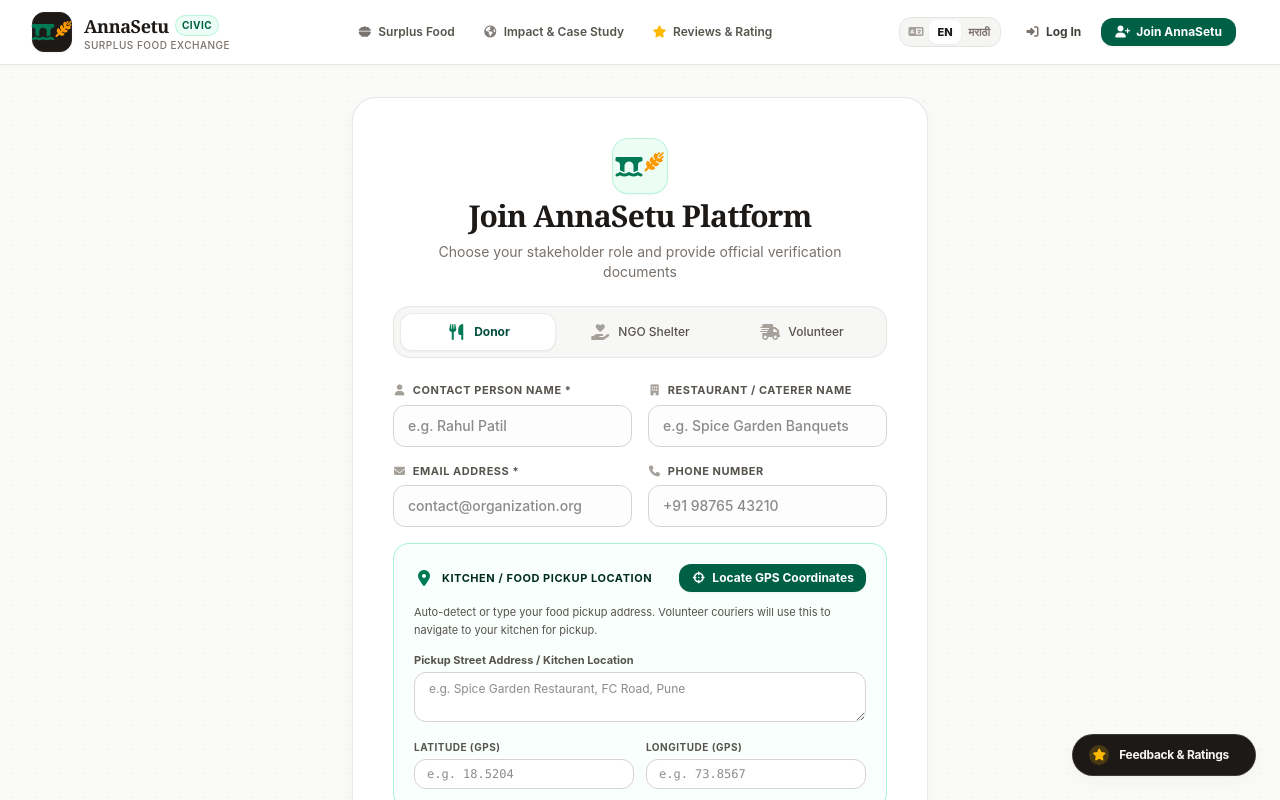
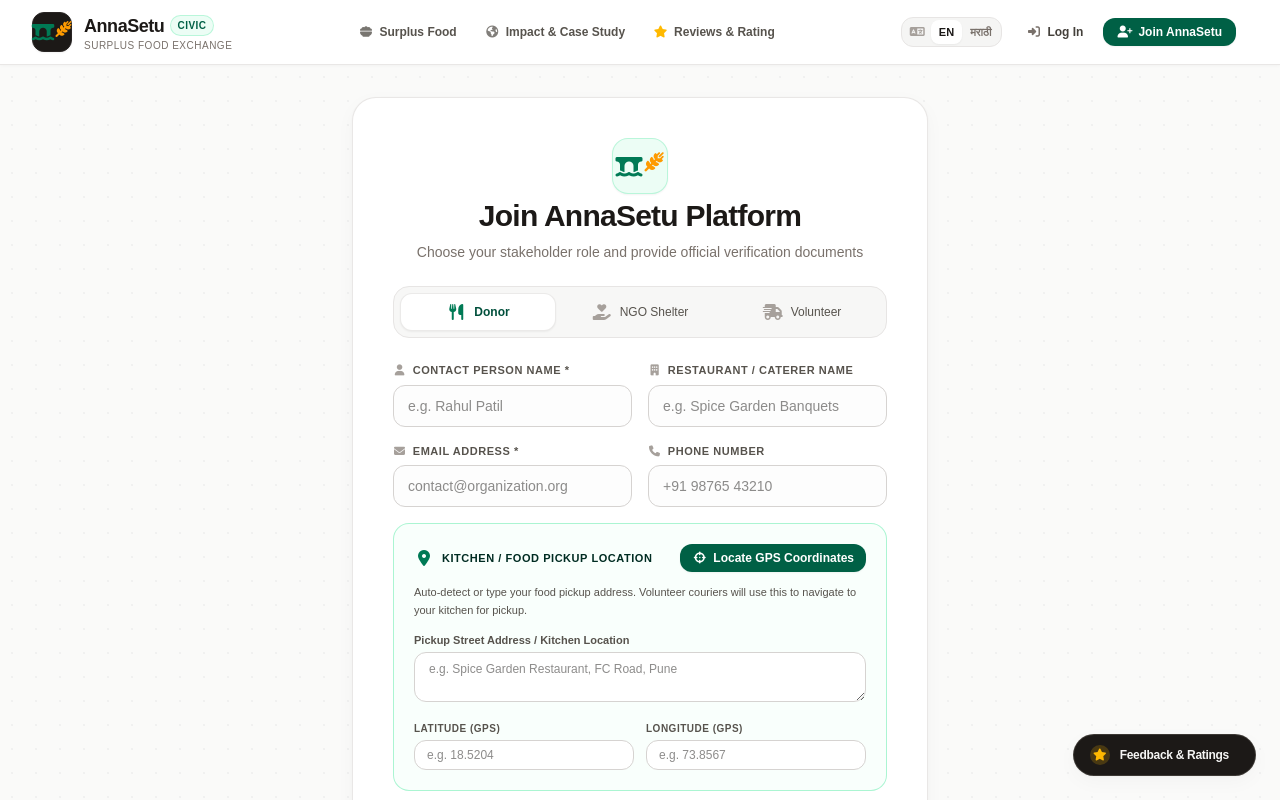
Before and after one commit to amruta-kore/food-share, a Next.js app in the folder frontend/: page /register in a window 1280 px wide. Shown: the top 800 px of the page. Built offline with nearby package versions, Linux system fonts and the light colour scheme.

Commit message:
style: set Arial as global font for all project text

```diff
--- a/frontend/src/app/globals.css
+++ b/frontend/src/app/globals.css
@@ -1,9 +1,44 @@
 @import "tailwindcss";
 @source "../**/*.{js,ts,jsx,tsx,mdx}";
+
+@theme {
+  --font-sans: Arial, "Helvetica Neue", Helvetica, sans-serif;
+  --font-serif: Arial, "Helvetica Neue", Helvetica, sans-serif;
+  --font-mono: Arial, "Helvetica Neue", Helvetica, sans-serif;
+}
 
 :root {
   --background: #fafaf9;
   --foreground: #1c1917;
+  font-family: Arial, "Helvetica Neue", Helvetica, sans-serif;
+}
+
+/* Global Arial font for all project text elements */
+html,
+body,
+button,
+input,
+select,
+textarea,
+h1,
+h2,
+h3,
+h4,
+h5,
+h6,
+p,
+span,
+a,
+label,
+div,
+li,
+td,
+th,
+b,
+strong,
+em,
+small {
+  font-family: Arial, "Helvetica Neue", Helvetica, sans-serif;
 }
 
 body {
@@ -11,9 +46,22 @@ body {
   color: var(--foreground);
   margin: 0;
   padding: 0;
-  font-family: -apple-system, BlinkMacSystemFont, "Segoe UI", Roboto, "Helvetica Neue", Arial, sans-serif;
+  font-family: Arial, "Helvetica Neue", Helvetica, sans-serif;
   -webkit-font-smoothing: antialiased;
   -moz-osx-font-smoothing: grayscale;
+}
+
+/* Explicitly preserve Font Awesome icon glyph font */
+i.fa,
+i.fas,
+i.far,
+i.fab,
+i.fa-solid,
+i.fa-regular,
+i.fa-brands,
+[class^="fa-"],
+[class*=" fa-"] {
+  font-family: var(--fa-style-family, "Font Awesome 6 Free") !important;
 }
 
 /* Subtle organic texture */
--- a/frontend/src/app/layout.tsx
+++ b/frontend/src/app/layout.tsx
@@ -1,5 +1,4 @@
 import type { Metadata } from "next";
-import { Geist, Geist_Mono } from "next/font/google";
 import "@fortawesome/fontawesome-free/css/all.min.css";
 import "./globals.css";
 import { AuthProvider } from "./context/AuthProvider";
@@ -7,16 +6,6 @@ import { LanguageProvider } from "./context/LanguageProvider";
 import Navbar from "../components/Navbar";
 import FloatingFeedbackButton from "../components/FloatingFeedbackButton";
 import Footer from "../components/Footer";
-
-const geistSans = Geist({
-  variable: "--font-geist-sans",
-  subsets: ["latin"],
-});
-
-const geistMono = Geist_Mono({
-  variable: "--font-geist-mono",
-  subsets: ["latin"],
-});
 
 export const metadata: Metadata = {
   title: "AnnaSetu | Surplus Food Redistribution Platform",
@@ -29,7 +18,7 @@ type LayoutProps = {
 
 export default function RootLayout({ children }: LayoutProps) {
   return (
-    <html lang="en" className={`${geistSans.variable} ${geistMono.variable} h-full antialiased`}>
+    <html lang="en" className="h-full antialiased">
       <head>
         <link
           rel="stylesheet"
@@ -38,7 +27,7 @@ export default function RootLayout({ children }: LayoutProps) {
           referrerPolicy="no-referrer"
         />
       </head>
-      <body className="min-h-full flex flex-col bg-[var(--background)] text-neutral-900 font-sans antialiased selection:bg-emerald-100 selection:text-emerald-900">
+      <body className="min-h-full flex flex-col bg-[var(--background)] text-neutral-900 antialiased selection:bg-emerald-100 selection:text-emerald-900">
         <LanguageProvider>
           <AuthProvider>
             <Navbar />
```
